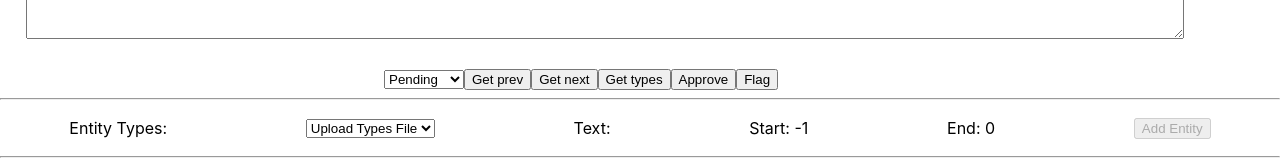
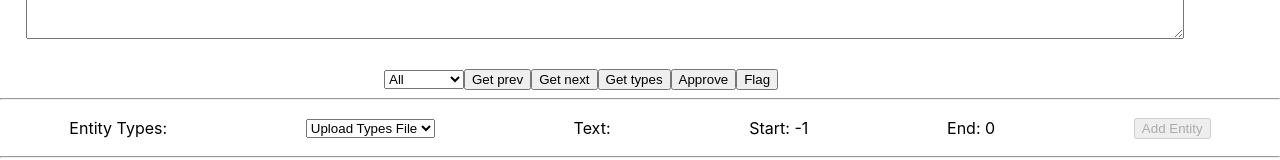
Before and after one commit to abhinav-kumar-thakur/relation-extraction-annotator, a React (Create React App) app in the folder frontend/: page / in a window 1280 px wide. Shown: the part 139-299 px from the top of the page. Built offline with nearby package versions, Linux system fonts and the light colour scheme.

Commit message:
Abhinav | Add option to get all datapoints

```diff
--- a/frontend/src/App.js
+++ b/frontend/src/App.js
@@ -14,7 +14,7 @@ function App() {
   const [isDataFileSelected, setIsDataFileSelected] = useState(false);
 
   // Fetch next
-  const [nextFetchFilter, setNextFetchFilter] = useState('pending');
+  const [nextFetchFilter, setNextFetchFilter] = useState('all');
   const [nextOffset, setNextOffset] = useState(-1);
 
   // NER types
@@ -209,6 +209,7 @@ function App() {
             setEntities([]);
             setRelations([]);
             }}>
+            <option value='all'>All</option>
             <option value='pending'>Pending</option>
             <option value='approved'>Approved</option>
             <option value='flag'>Flag</option>
@@ -276,7 +277,7 @@ function App() {
               <li style={{width: '100%'}}>
                 <p>{entity.text}</p>
                 <button pos={index} onClick={handleRemoveEntity}>Delete</button>
-                <select name='Entity Type' id={`${index}_entity_type`} defaultValue={entity.type} onChange={(e) => {
+                <select name='Entity Type' id={`${index}_entity_type`} value={entity.type} onChange={(e) => {
                   const new_entities = entities.map((entity, i) => {
                     if (i === index) {
                       return { text: entity.text, type: e.target.value, start: entity.start, end: entity.end }
@@ -340,7 +341,7 @@ function App() {
             {relations.map((relation, index) => <li pos={index}>
             <button onClick={handleRemoveRelation}> Delete</button>
               {' ' + relation.head.text + ' '}
-              <select name='Relation Type' id={`${index}_relation_type`} defaultValue={relation.type} onChange={(e) => {
+              <select name='Relation Type' id={`${index}_relation_type`} value={relation.type} onChange={(e) => {
                   const new_relations = relations.map((rel, i) => {
                     if (i === index) {
                       return { head: relation.head, type: e.target.value, tail: relation.tail }
```
Also changed, not shown: 1 other file (tests, documents, lock files or other folders).
